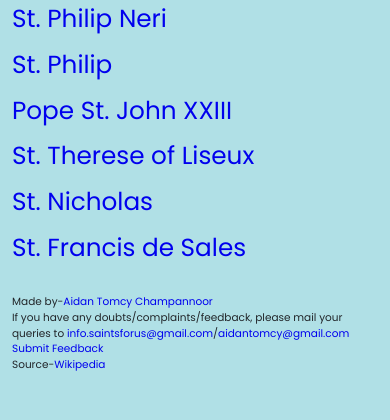
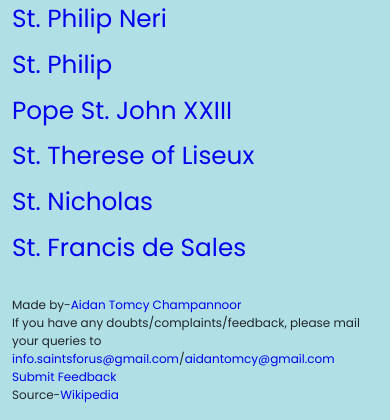
Before and after one commit to aidantomcy/saintsforus-py, a Flask app: page / in a window 390 px wide. Shown: the part 1108-1528 px from the top of the page. Before the commit the page ends 1479 px from the top, so only its background shows below. Run offline with Flask 2, Linux system fonts and the light colour scheme; some libraries are stand-ins or nearby versions.

Commit message:
Update font size for smaller screens

```diff
--- a/website/static/css/index.css
+++ b/website/static/css/index.css
@@ -82,6 +82,6 @@ a:hover {
   }
 
   .contact-info {
-    font-size: 10.5px;
+    font-size: 12px;
   }
 }
```
